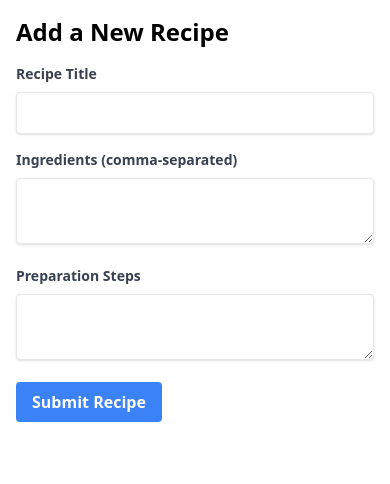
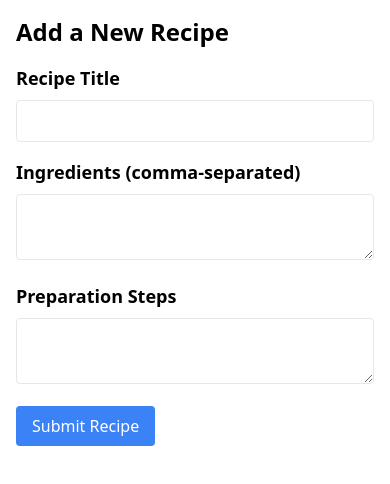
Before and after one commit to belyseing/alx-fe-reactjs, a React (Vite) app in the folder recipe-sharing-platform/: page /add-recipe in a window 390 px wide. Shown: the top 484 px of the page. Built offline with nearby package versions, Linux system fonts and the light colour scheme.

Commit message:
update:a Responsive Form to Add New Recipes

```diff
--- a/recipe-sharing-platform/src/components/AddRecipeForm.jsx
+++ b/recipe-sharing-platform/src/components/AddRecipeForm.jsx
@@ -1,83 +1,99 @@
 import React, { useState } from "react";
 
 const AddRecipeForm = () => {
+  // Form state
   const [title, setTitle] = useState("");
   const [ingredients, setIngredients] = useState("");
   const [steps, setSteps] = useState("");
-  const [error, setError] = useState("");
+
+  // Error state
+  const [errors, setErrors] = useState("");
+
+  // Validation logic
+  const validate = () => {
+    if (!title || !ingredients || !steps) {
+      setErrors("All fields are required.");
+      return false;
+    }
+
+    const ingredientList = ingredients.split(",");
+    if (ingredientList.length < 2) {
+      setErrors("Please list at least two ingredients.");
+      return false;
+    }
+
+    setErrors(""); // Clear errors if validation passes
+    return true;
+  };
 
   const handleSubmit = (e) => {
     e.preventDefault();
 
-    // Clear previous errors
-    setError("");
-
-    // Validation: Check if all fields are filled
-    if (!title || !ingredients || !steps) {
-      setError("All fields are required.");
+    // Validate form fields before submitting
+    if (!validate()) {
       return;
     }
 
-    // Validation: Check if at least two ingredients are listed
-    const ingredientList = ingredients.split(",");
-    if (ingredientList.length < 2) {
-      setError("Please list at least two ingredients.");
-      return;
-    }
+    // Process the form submission (e.g., send data to an API or store it in state)
+    console.log({
+      title,
+      ingredients,
+      steps,
+    });
 
-    // Submit the form data (you can customize this part)
-    const recipeData = { title, ingredients: ingredientList, steps };
-    console.log("Recipe Submitted:", recipeData);
-
-    // Clear the form after submission
+    // Reset form fields after submission
     setTitle("");
     setIngredients("");
     setSteps("");
   };
 
   return (
-    <div className="max-w-lg mx-auto p-4">
+    <div className="container mx-auto p-4">
       <h2 className="text-2xl font-bold mb-4">Add a New Recipe</h2>
-      {error && <p className="text-red-500 mb-4">{error}</p>}
 
-      <form onSubmit={handleSubmit}>
-        <div className="mb-4">
-          <label className="block text-gray-700 text-sm font-bold mb-2">
+      {errors && <p className="text-red-500 mb-4">{errors}</p>}
+
+      <form onSubmit={handleSubmit} className="space-y-4">
+        {/* Recipe Title */}
+        <div>
+          <label className="block text-lg font-semibold mb-2">
             Recipe Title
           </label>
           <input
             type="text"
             value={title}
             onChange={(e) => setTitle(e.target.value)}
-            className="shadow appearance-none border rounded w-full py-2 px-3 text-gray-700"
+            className="border p-2 w-full rounded"
           />
         </div>
 
-        <div className="mb-4">
-          <label className="block text-gray-700 text-sm font-bold mb-2">
+        {/* Ingredients */}
+        <div>
+          <label className="block text-lg font-semibold mb-2">
             Ingredients (comma-separated)
           </label>
           <textarea
             value={ingredients}
             onChange={(e) => setIngredients(e.target.value)}
-            className="shadow appearance-none border rounded w-full py-2 px-3 text-gray-700"
-          ></textarea>
+            className="border p-2 w-full rounded"
+          />
         </div>
 
-        <div className="mb-4">
-          <label className="block text-gray-700 text-sm font-bold mb-2">
+        {/* Preparation Steps */}
+        <div>
+          <label className="block text-lg font-semibold mb-2">
             Preparation Steps
           </label>
           <textarea
             value={steps}
             onChange={(e) => setSteps(e.target.value)}
-            className="shadow appearance-none border rounded w-full py-2 px-3 text-gray-700"
-          ></textarea>
+            className="border p-2 w-full rounded"
+          />
         </div>
 
         <button
           type="submit"
-          className="bg-blue-500 hover:bg-blue-700 text-white font-bold py-2 px-4 rounded"
+          className="bg-blue-500 text-white py-2 px-4 rounded hover:bg-blue-700 transition"
         >
           Submit Recipe
         </button>
```
